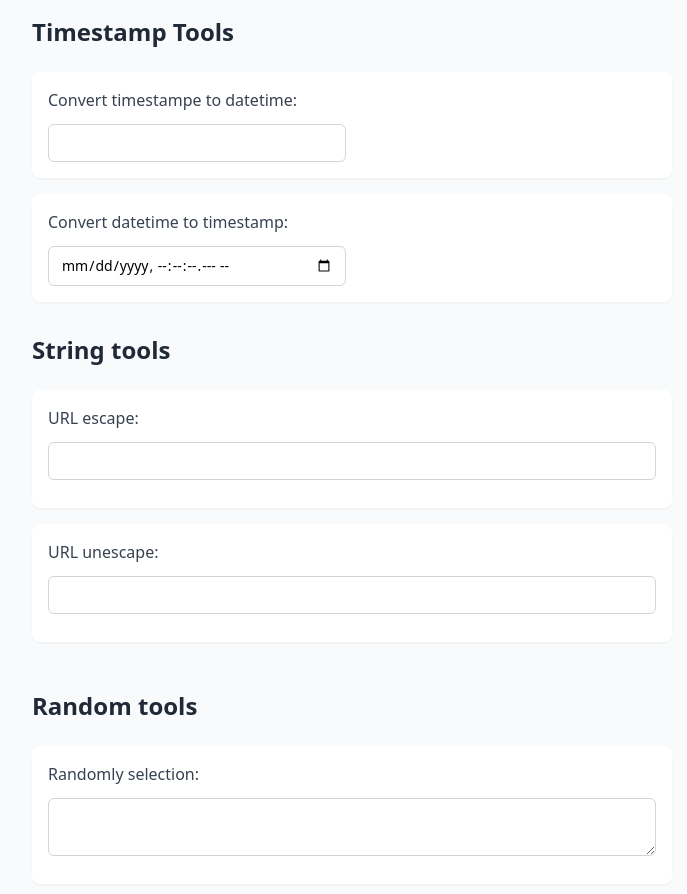
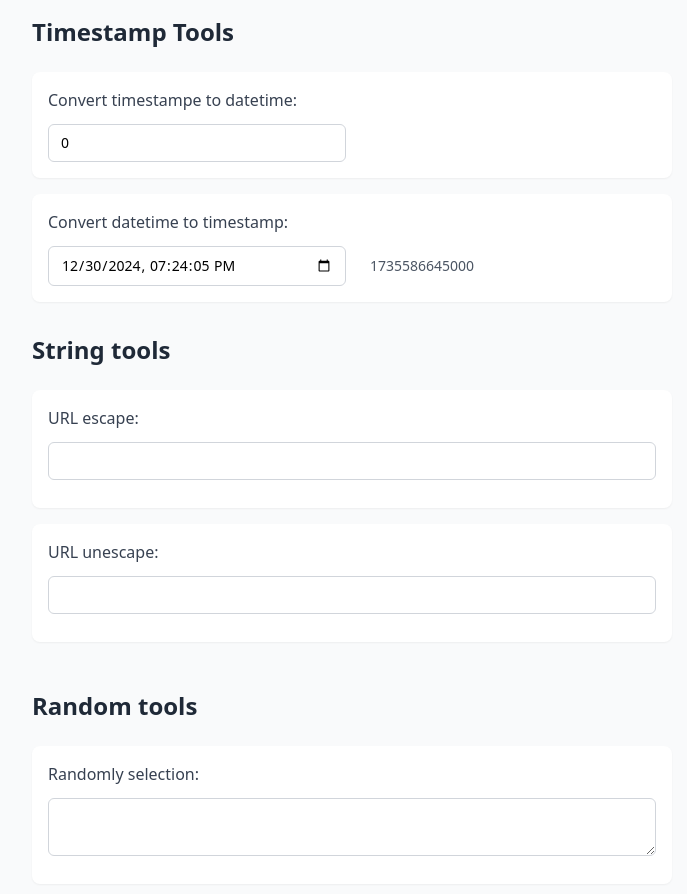
Before and after one commit to baalismlin/MyDevTools, a Vue app: page / in a window 1280 px wide. Shown: the top 894 px of the page, without its empty margins (288-975 px from the left). Built offline with nearby package versions, Linux system fonts and the light colour scheme.

Commit message:
Migrate to Vue components

```diff
--- /dev/null
+++ b/src/components/TimestampTool.vue
@@ -0,0 +1,83 @@
+<script setup lang="ts">
+import { computed, ref } from "vue";
+
+const timestampRef = ref(0);
+
+const datetimeResult = computed(() => {
+  let result = "";
+  try {
+    const timestamp = timestampRef.value;
+    if (isFinite(timestamp) && timestamp > 0) {
+      const datetime = new Date(timestamp);
+      result = datetime
+        .toUTCString()
+        .replace("GMT", `${datetime.getMilliseconds()}`)
+        .substring(5);
+    }
+  } catch (error) {
+    console.error(error);
+    result = "Conversion Failed";
+  }
+  return result;
+});
+
+const datetimeRef = ref(new Date().toISOString().slice(0, 19));
+
+const timestampResult = computed(() => {
+  let result = "";
+  try {
+    const timestamp = Date.parse(datetimeRef.value);
+    result = timestamp.toString();
+  } catch (error) {
+    console.error(error);
+    result = "Conversion Failed";
+  }
+  return result;
+});
+</script>
+
+<template>
+  <main>
+    <div class="container mx-auto p-4 max-w-2xl min-w-[360px]">
+      <h1 class="text-xl sm:text-2xl font-bold text-gray-800 mb-6">
+        Timestamp Tools
+      </h1>
+
+      <div class="bg-white rounded-lg shadow-sm p-4 mb-4">
+        <div class="flex flex-col space-y-3">
+          <label class="text-gray-700 font-medium"
+            >Convert timestampe to datetime:</label
+          >
+          <div class="grid grid-cols-2 gap-3">
+            <input
+              type="number"
+              v-model="timestampRef"
+              class="w-full px-3 py-2 border border-gray-300 rounded-md focus:outline-none focus:ring-2 focus:ring-blue-500 focus:border-transparent text-sm"
+            />
+            <label class="text-gray-600 text-sm flex items-center px-3">
+              {{ datetimeResult }}
+            </label>
+          </div>
+        </div>
+      </div>
+
+      <div class="bg-white rounded-lg shadow-sm p-4">
+        <div class="flex flex-col space-y-3">
+          <label class="text-gray-700 font-medium"
+            >Convert datetime to timestamp:</label
+          >
+          <div class="grid grid-cols-2 gap-3">
+            <input
+              type="datetime-local"
+              v-model="datetimeRef"
+              class="w-full px-3 py-2 border border-gray-300 rounded-md focus:outline-none focus:ring-2 focus:ring-blue-500 focus:border-transparent text-sm"
+            />
+            <label class="text-gray-600 text-sm flex items-center px-3">
+              {{ timestampResult }}
+            </label>
+          </div>
+        </div>
+      </div>
+    </div>
+  </main>
+</template>
--- a/src/views/HomeView.vue
+++ b/src/views/HomeView.vue
@@ -1,151 +1,92 @@
 <script setup lang="ts">
-document.addEventListener('DOMContentLoaded', () => {
-  console.log('html loaded')
-  timestampToDatetime()
-  datetimeToTimestamp()
-  urlEscape()
-  urlUnescape()
-  randomSelection()
-})
-
-const timestampToDatetime = () => {
-  const timestampInput = document.getElementById('timestamp-input') as HTMLInputElement
-  const datetimeLabel = document.getElementById('date-result') as HTMLLabelElement
-
-  timestampInput?.addEventListener('input', () => {
-    try {
-      const timestamp = parseInt(timestampInput.value.trim())
-
-      if (isFinite(timestamp) && timestamp > 0) {
-        const datetime = new Date(timestamp)
-        datetimeLabel.textContent = datetime
-          .toUTCString()
-          .replace('GMT', `${datetime.getMilliseconds()}`)
-          .substring(5)
-      }
-    } catch (error) {
-      console.error(error)
-      datetimeLabel.textContent = 'Conversion Failed'
-    }
-  })
-}
-
-const datetimeToTimestamp = () => {
-  const dateInput = document.getElementById('date-input') as HTMLInputElement
-  const timestampLabel = document.getElementById('timestamp-result') as HTMLLabelElement
-
-  try {
-    dateInput?.addEventListener('input', () => {
-      const timestamp = Date.parse(dateInput.value.trim())
-      timestampLabel.textContent = timestamp.toString()
-    })
-  } catch (error) {
-    console.error(error)
-    timestampLabel.textContent = 'Conversion Failed'
-  }
-}
+import TimestampTool from "@/components/TimestampTool.vue";
+document.addEventListener("DOMContentLoaded", () => {
+  console.log("html loaded");
+  urlEscape();
+  urlUnescape();
+  randomSelection();
+});
 
 const urlUnescape = () => {
-  const encodedInput = document.getElementById('encoded-input') as HTMLInputElement
-  const decodedResult = document.getElementById('decoded-result') as HTMLLabelElement
+  const encodedInput = document.getElementById(
+    "encoded-input"
+  ) as HTMLInputElement;
+  const decodedResult = document.getElementById(
+    "decoded-result"
+  ) as HTMLLabelElement;
 
-  encodedInput?.addEventListener('input', () => {
+  encodedInput?.addEventListener("input", () => {
     try {
-      const encoded = encodedInput.value.trim()
+      const encoded = encodedInput.value.trim();
       if (!encoded) {
-        decodedResult.textContent = ''
-        return
+        decodedResult.textContent = "";
+        return;
       }
 
       // Decode URL
-      const decoded = decodeURIComponent(encoded)
-      decodedResult.textContent = decoded
+      const decoded = decodeURIComponent(encoded);
+      decodedResult.textContent = decoded;
     } catch (error) {
-      console.error(error)
-      decodedResult.textContent = 'Decode Failed'
+      console.error(error);
+      decodedResult.textContent = "Decode Failed";
     }
-  })
-}
+  });
+};
 
 const urlEscape = () => {
-  const decodedInput = document.getElementById('decoded-input') as HTMLInputElement
-  const encodedResult = document.getElementById('encoded-result') as HTMLLabelElement
+  const decodedInput = document.getElementById(
+    "decoded-input"
+  ) as HTMLInputElement;
+  const encodedResult = document.getElementById(
+    "encoded-result"
+  ) as HTMLLabelElement;
 
-  decodedInput?.addEventListener('input', () => {
+  decodedInput?.addEventListener("input", () => {
     try {
-      const decoded = decodedInput.value.trim()
+      const decoded = decodedInput.value.trim();
       if (!decoded) {
-        encodedResult.textContent = ''
-        return
+        encodedResult.textContent = "";
+        return;
       }
 
       // Encode URL
-      const encoded = encodeURIComponent(decoded)
-      encodedResult.textContent = encoded
+      const encoded = encodeURIComponent(decoded);
+      encodedResult.textContent = encoded;
     } catch (error) {
-      console.error(error)
-      encodedResult.textContent = 'Encode Failed'
+      console.error(error);
+      encodedResult.textContent = "Encode Failed";
     }
-  })
-}
+  });
+};
 
 const randomSelection = () => {
-  const listInput = document.getElementById('list-input') as HTMLInputElement
-  const selectedResult = document.getElementById('selected-result') as HTMLLabelElement
+  const listInput = document.getElementById("list-input") as HTMLInputElement;
+  const selectedResult = document.getElementById(
+    "selected-result"
+  ) as HTMLLabelElement;
 
-  listInput?.addEventListener('input', () => {
+  listInput?.addEventListener("input", () => {
     try {
-      const listStr = listInput.value.trim()
-      const listItems = listStr.split(/\r\n|\r|\n/)
-      console.log(listItems)
-      const randomIndex = Math.floor(Math.random() * listItems.length)
-      selectedResult.textContent = listItems[randomIndex]
+      const listStr = listInput.value.trim();
+      const listItems = listStr.split(/\r\n|\r|\n/);
+      console.log(listItems);
+      const randomIndex = Math.floor(Math.random() * listItems.length);
+      selectedResult.textContent = listItems[randomIndex];
     } catch (error) {
-      console.error(error)
-      selectedResult.textContent = 'Invalid Input List'
+      console.error(error);
+      selectedResult.textContent = "Invalid Input List";
     }
-  })
-}
+  });
+};
 </script>
 
 <template>
   <main>
+    <TimestampTool />
     <div class="container mx-auto p-4 max-w-2xl min-w-[360px]">
-      <h1 class="text-xl sm:text-2xl font-bold text-gray-800 mb-6">Timestamp Tools</h1>
-
-      <div class="bg-white rounded-lg shadow-sm p-4 mb-4">
-        <div class="flex flex-col space-y-3">
-          <label class="text-gray-700 font-medium">Convert timestampe to datetime:</label>
-          <div class="grid grid-cols-2 gap-3">
-            <input
-              type="number"
-              id="timestamp-input"
-              class="w-full px-3 py-2 border border-gray-300 rounded-md focus:outline-none focus:ring-2 focus:ring-blue-500 focus:border-transparent text-sm"
-            />
-            <label class="text-gray-600 text-sm flex items-center px-3" id="date-result"> </label>
-          </div>
-        </div>
-      </div>
-
-      <div class="bg-white rounded-lg shadow-sm p-4">
-        <div class="flex flex-col space-y-3">
-          <label class="text-gray-700 font-medium">Convert datetime to timestamp:</label>
-          <div class="grid grid-cols-2 gap-3">
-            <input
-              type="datetime-local"
-              id="date-input"
-              step="0.001"
-              class="w-full px-3 py-2 border border-gray-300 rounded-md focus:outline-none focus:ring-2 focus:ring-blue-500 focus:border-transparent text-sm"
-            />
-            <label class="text-gray-600 text-sm flex items-center px-3" id="timestamp-result">
-            </label>
-          </div>
-        </div>
-      </div>
-    </div>
-
-    <div class="container mx-auto p-4 max-w-2xl min-w-[360px]">
-      <h1 class="text-xl sm:text-2xl font-bold text-gray-800 mb-6">String tools</h1>
+      <h1 class="text-xl sm:text-2xl font-bold text-gray-800 mb-6">
+        String tools
+      </h1>
       <div class="bg-white rounded-lg shadow-sm p-4 mb-4">
         <div class="flex flex-col space-y-3">
           <label class="text-gray-700 font-medium">URL escape:</label>
@@ -154,7 +95,11 @@ const randomSelection = () => {
             id="decoded-input"
             class="w-full px-3 py-2 border border-gray-300 rounded-md focus:outline-none focus:ring-2 focus:ring-blue-500 focus:border-transparent text-sm"
           />
-          <label class="text-gray-600 text-sm flex items-center px-3" id="encoded-result"> </label>
+          <label
+            class="text-gray-600 text-sm flex items-center px-3"
+            id="encoded-result"
+          >
+          </label>
         </div>
       </div>
 
@@ -166,13 +111,19 @@ const randomSelection = () => {
             id="encoded-input"
             class="w-full px-3 py-2 border border-gray-300 rounded-md focus:outline-none focus:ring-2 focus:ring-blue-500 focus:border-transparent text-sm"
           />
-          <label class="text-gray-600 text-sm flex items-center px-3" id="decoded-result"> </label>
+          <label
+            class="text-gray-600 text-sm flex items-center px-3"
+            id="decoded-result"
+          >
+          </label>
         </div>
       </div>
     </div>
 
     <div class="container mx-auto p-4 max-w-2xl min-w-[360px]">
-      <h1 class="text-xl sm:text-2xl font-bold text-gray-800 mb-6">Random tools</h1>
+      <h1 class="text-xl sm:text-2xl font-bold text-gray-800 mb-6">
+        Random tools
+      </h1>
 
       <div class="bg-white rounded-lg shadow-sm p-4 mb-4">
         <div class="flex flex-col space-y-3">
@@ -183,7 +134,11 @@ const randomSelection = () => {
             class="w-full px-3 py-2 border border-gray-300 rounded-md focus:outline-none focus:ring-2 focus:ring-blue-500 focus:border-transparent text-sm"
           >
           </textarea>
-          <label class="text-gray-600 text-sm flex items-center px-3" id="selected-result"> </label>
+          <label
+            class="text-gray-600 text-sm flex items-center px-3"
+            id="selected-result"
+          >
+          </label>
         </div>
       </div>
     </div>
```
